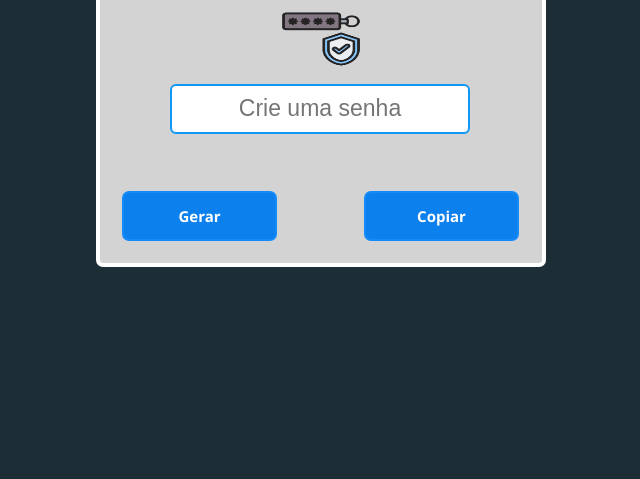
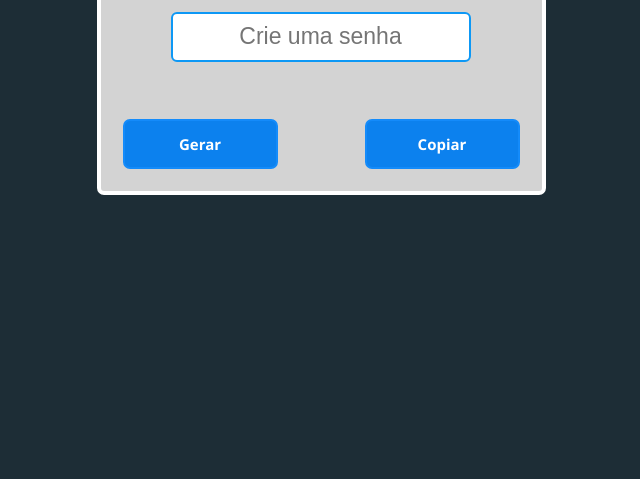
Before and after one commit to MarivaldoGualberto/gerador_token, a plain HTML site: page index.html in a window 1280 px wide. Shown: the part 321-800 px from the top of the page, without its empty margins (319-959 px from the left). Drawn offline with Linux system fonts and the light colour scheme.

Commit message:
resposividade

```diff
--- a/index.html
+++ b/index.html
@@ -3,6 +3,7 @@
 
 <head>
     <meta charset="UTF-8">
+    <meta http-equiv="X-UA-Compatible" content="IE=edge">
     <meta name="viewport" content="width=device-width, initial-scale=1.0">
     <link rel="stylesheet" href="styles.css">
     <script src="script.js"></script>
@@ -12,7 +13,6 @@
 
 <body>
     <div class="container">
-
         <div class="caixa">
             <h2>Gerador de Token</h2>
             <img src="img/token.png" alt="token-png">
@@ -27,7 +27,6 @@
                     <a id="button" class="btn2" onclick="copiarSenha()">Copiar</a>
                 </th>
             </table>
-
         </div>
     </div>
 
--- a/styles.css
+++ b/styles.css
@@ -3,24 +3,28 @@
     padding: 0;
     user-select: none;
     box-sizing: border-box;
+    outline: none;
 }
 
-body {
+html, body {
+    width: 100%;
+    height: 470px;
+    overflow-x: none;
     background-color: #1d2d36;
-    justify-content: center;
-    align-items: center;
-    display: flex;
-    min-height: 100vh;
 }
 
 .container {
-    height: 400px;
-    width: 500px;
+    max-width: 1000px;
+    min-width: 600px;
     /*background-color: rgb(255, 0, 0);*/
     padding-top: 25px;
     padding: 25px;
     align-items: center;
     justify-content: center;
+    margin: 0 auto;
+    display: flex;
+    flex-direction: column;
+    margin-top: 10%;
 }
 
 img {
```
